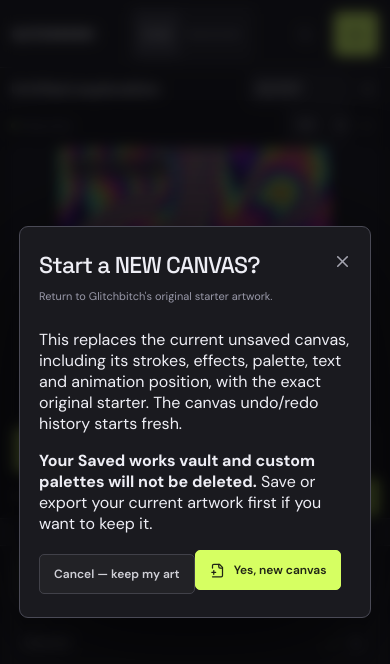
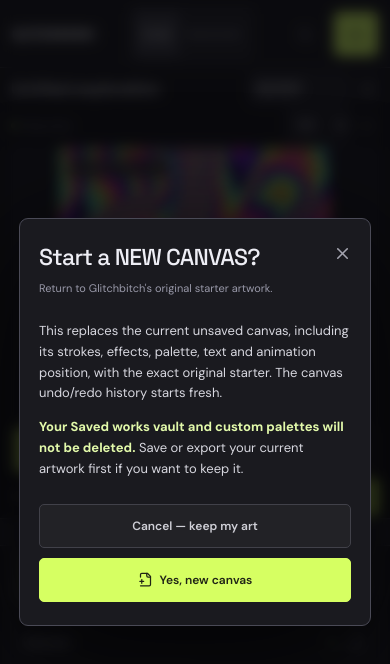
Before and after one commit to merrypranxter/glitchbitch, a React (Vite) app: page / in a window 390 px wide. Both pictures are taken after a click on the button "New Canvas". Shown: the top 664 px of the page. Built offline with nearby package versions, Linux system fonts and the light colour scheme.

Commit message:
Style easy-to-find New Canvas action and touch-friendly native confirmation dialog

```diff
--- a/src/style.css
+++ b/src/style.css
@@ -3448,3 +3448,62 @@ main { grid-template-columns: 264px minmax(320px, 1fr) 300px; }
 @media (prefers-reduced-motion: reduce) {
   .control-section.is-flashing { animation: none; box-shadow: inset 3px 0 var(--lime); }
 }
+
+/* Confirmed document reset: visible beside Lookbook, including in phone studio. */
+.workspace-bottom > .new-canvas-button {
+  display: inline-flex;
+  align-items: center;
+  justify-content: center;
+  flex: 0 0 auto;
+  gap: 6px;
+  min-height: 36px;
+  padding: 7px 10px;
+  border: 1px solid #6d596e;
+  border-radius: 5px;
+  background: #322332;
+  color: #f7d8f0;
+  font-size: 10px;
+  font-weight: 700;
+  letter-spacing: .25px;
+}
+.workspace-bottom > .new-canvas-button:hover,
+.workspace-bottom > .new-canvas-button:focus-visible {
+  border-color: #ffa7e0;
+  background: #492b45;
+}
+.workspace-bottom > .new-canvas-button > span { color: inherit; font-size: 10px; }
+.workspace-bottom > .new-canvas-button > span::after { content: none; }
+.new-canvas-confirm p { color: #d7d7df; font-size: 13px; line-height: 1.6; }
+.new-canvas-confirm p strong { color: #e2f9aa; }
+.new-canvas-confirm-actions {
+  display: flex;
+  justify-content: flex-end;
+  flex-wrap: wrap;
+  gap: 10px;
+  margin-top: 24px;
+}
+.new-canvas-confirm-actions .button {
+  display: inline-flex;
+  justify-content: center;
+  align-items: center;
+  min-height: 44px;
+  gap: 7px;
+  padding: 11px 15px;
+  font-size: 12px;
+}
+@media (max-width: 550px) {
+  .studio-page .workspace-bottom > .new-canvas-button {
+    gap: 4px;
+    padding: 7px 7px;
+    min-height: 36px;
+  }
+  .studio-page .workspace-bottom > .new-canvas-button > span {
+    font-size: 0;
+  }
+  .studio-page .workspace-bottom > .new-canvas-button > span::after {
+    content: "New";
+    font-size: 10px;
+  }
+  .new-canvas-confirm-actions { flex-direction: column; }
+  .new-canvas-confirm-actions > .button { width: 100%; }
+}
```
